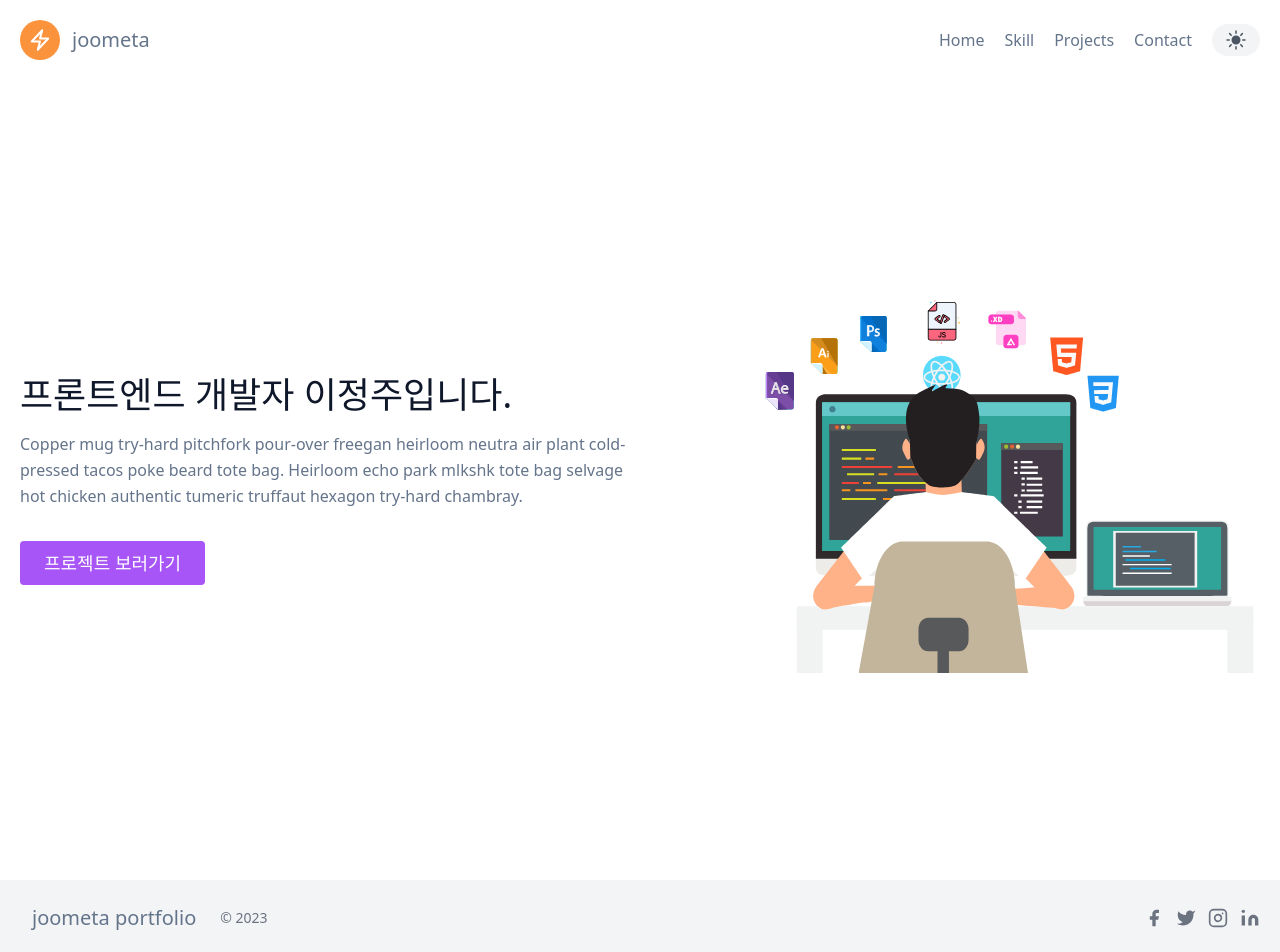
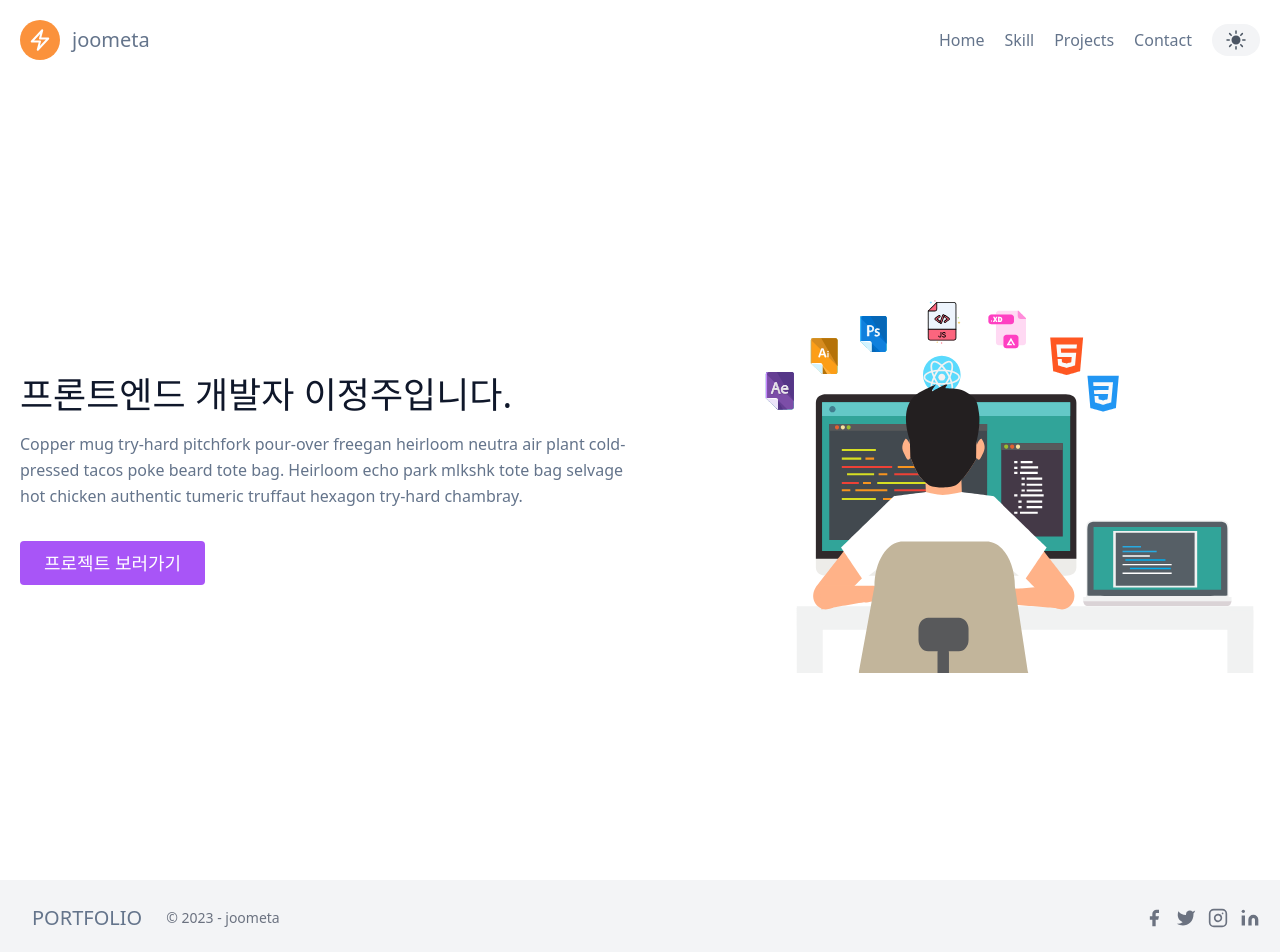
Before and after one commit to joometa/portfolio, a Next.js app: page / in a window 1280 px wide. Shown: the top 952 px of the page. Built offline with nearby package versions, Linux system fonts and the light colour scheme.

Commit message:
feat : 푸터 텍스트 수정

```diff
--- a/components/layout/Footer.tsx
+++ b/components/layout/Footer.tsx
@@ -7,9 +7,11 @@ export function Footer() {
         <div>
           <div className="container px-5 py-6 mx-auto flex items-center sm:flex-row flex-col">
             <a className="flex title-font font-medium items-center md:justify-start justify-center text-gray-900">
-              <span className="ml-3 text-xl">joometa portfolio</span>
+              <span className="ml-3 text-xl">PORTFOLIO</span>
             </a>
-            <p className="text-sm text-gray-500 sm:ml-6 sm:mt-0 mt-4">© 2023</p>
+            <p className="text-sm text-gray-500 sm:ml-6 sm:mt-0 mt-4">
+              © 2023 - joometa
+            </p>
             <span className="inline-flex sm:ml-auto sm:mt-0 mt-4 justify-center sm:justify-start">
               <a className="text-gray-500">
                 <svg
```
